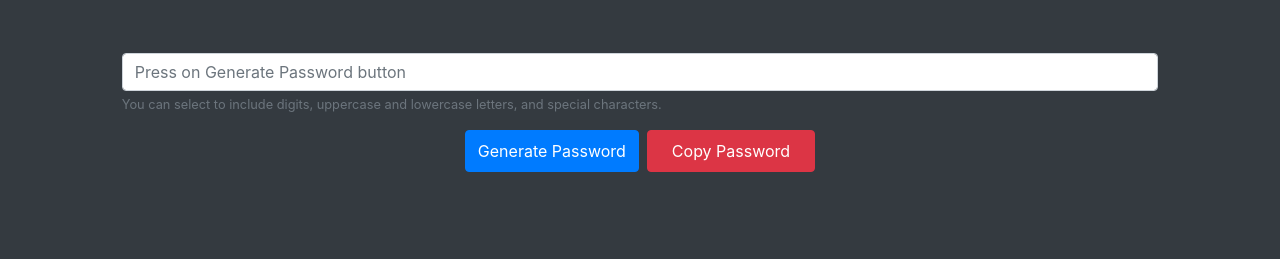
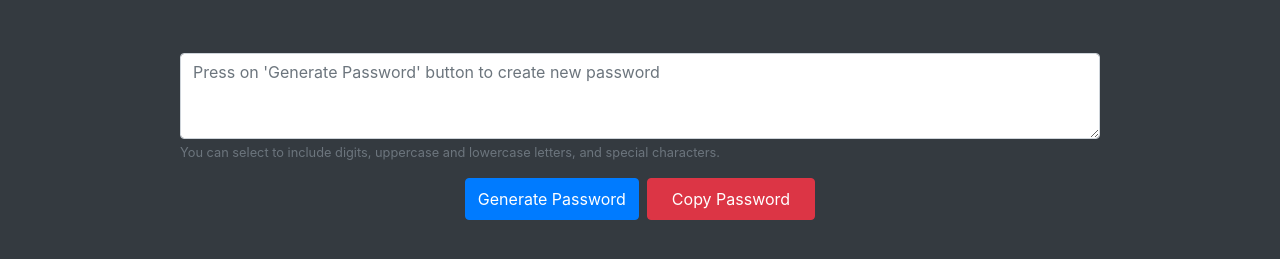
Before and after one commit to yours-kkuznets/Random-Password-Generator, a plain HTML site: page index.html in a window 1280 px wide. Shown: the part 195-454 px from the top of the page. Drawn offline with nearby package versions, Linux system fonts and the light colour scheme.

Commit message:
Updated styles
Replaced input with textarea.

```diff
--- a/index.html
+++ b/index.html
@@ -9,7 +9,7 @@
     <title>Password Generator</title>
 </head>
 <body class="bg-dark text-light">
-    <div class="container-fluid">
+    <div class="container">
         <div class="py-5"></div>
         <div class="row py-5 d-flex justify-content-center">
             <div class="col">
@@ -20,8 +20,8 @@
         </div>
         <div class="row d-flex justify-content-center">
             <div class="col-10">
-                <input id="password" class="form-control" aria-describedby="Your generated password"
-                placeholder="Press on Generate Password button">
+                <textarea class="form-control" rows="3" id="password" aria-describedby="Your generated password"
+                placeholder="Press on 'Generate Password' button to create new password"></textarea>
             </div>
             <div class="col-10">
                 <small class="form-text text-muted">
@@ -46,7 +46,7 @@
     <script src="https://stackpath.bootstrapcdn.com/bootstrap/4.4.1/js/bootstrap.min.js"
         integrity="sha384-wfSDF2E50Y2D1uUdj0O3uMBJnjuUD4Ih7YwaYd1iqfktj0Uod8GCExl3Og8ifwB6" crossorigin="anonymous">
     </script>
-    <script src="script.js">
+    <script src="assets/js/script.js">
     </script>
 </body>
 
```
Also changed, not shown: 1 other file.
